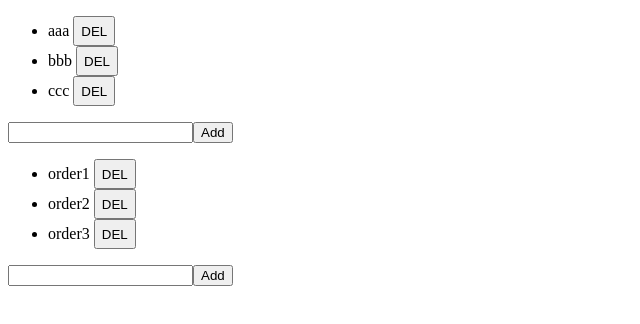
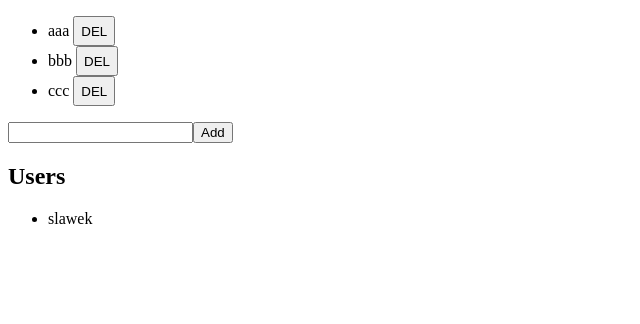
Before and after one commit to slawek367/vue_training, a Vue app in the folder my-app/: page / in a window 1280 px wide. Shown: the top 324 px of the page, without its empty margins (0-640 px from the left). Built offline with nearby package versions, Linux system fonts and the light colour scheme.

Commit message:
[#4.1] add store

```diff
--- a/my-app/package.json
+++ b/my-app/package.json
@@ -8,8 +8,10 @@
     "lint": "vue-cli-service lint"
   },
   "dependencies": {
+    "axios": "^0.18.0",
     "vee-validate": "^2.1.0-beta.8",
     "vue": "^2.5.17",
+    "vue-axios": "^2.1.3",
     "vue-uuid": "^1.0.0"
   },
   "devDependencies": {
--- /dev/null
+++ b/my-app/public/users.json
@@ -0,0 +1,3 @@
+[
+    {"id": 1, "name": "slawek"}
+]
--- a/my-app/src/App.vue
+++ b/my-app/src/App.vue
@@ -3,22 +3,36 @@
         <ProductList :itemList="itemList"
             @item-remove="onItemRemove"></ProductList>
         <ProductForm @add-product="addItem"></ProductForm>
+        <h2>Users</h2>
+        <UserList :users="sharedState.users"></UserList>
     </div>
 </template>
 
 <script>
+//        <OrderList @sort="order(items)"></OrderList>
 import uuid from 'uuid/v4';
 import VeeValidate from 'vee-validate';
 import Vue from 'vue';
 import ProductList from './components/ProductList';
 import ProductForm from './components/ProductForm';
+import OrderList from './components/OrderList';
+import UserList from './components/UserList';
+import axios from 'axios'
+import VueAxios from 'vue-axios'
+import store from './store/store'
+Vue.use(VueAxios, axios)
 Vue.use(VeeValidate);
 
 export default {
 //  name: "app",
   components: {
       ProductList,
-      ProductForm
+      ProductForm,
+      OrderList,
+      UserList
+  },
+  created() {
+    store.fetchUsers();
   },
   data() {
     return {
@@ -28,8 +42,9 @@ export default {
         { name: "aaa", id: 1 },
         { name: "bbb", id: 2 },
         { name: "ccc", id: 3 }
-      ]
-    };
+      ],
+      sharedState: store.state
+    }
   },
   methods: {
     addItem(item) {
@@ -53,6 +68,12 @@ export default {
     onItemRemove(itemId) {
       this.itemList = this.itemList.filter(el => el.id !== itemId);
     },
+    order(items) {
+      this.itemList = items;
+    },
+    onAddUser(user) {
+      store.addUser(user);
+    }
   }
 };
 </script>
--- /dev/null
+++ b/my-app/src/components/UserList.vue
@@ -0,0 +1,19 @@
+<template>
+  <div>
+    <ul>
+      <li v-for="p in users" :key="p.id">{{ p.name }}</li>
+    </ul>
+    <p v-if="!users.length">No users!</p>
+  </div>
+</template>
+
+<script>
+  export default {
+    name: "UserList",
+    props: {
+      users: {
+        type: Array,
+      }
+    }
+  }
+</script>
--- a/my-app/src/main.js
+++ b/my-app/src/main.js
@@ -9,6 +9,6 @@ new Vue({
   render: h => h(App)
 }).$mount('#app')
 
-new Vue({
-    render: h => h(Orders)
-}).$mount('#orders')
+//new Vue({
+    //render: h => h(Orders)
+//}).$mount('#orders')
--- /dev/null
+++ b/my-app/src/store/store.js
@@ -0,0 +1,15 @@
+import axios from 'axios';
+
+const store = {
+  state: {
+    users: []
+  },
+  async fetchUsers() {
+    this.state.users = await axios.get('users.json').then(res => res.data);
+  },
+  addUser(user) {
+    this.state.users.push(user);
+  }
+};
+
+export default store;
```
Also changed, not shown: 1 other file (tests, documents, lock files or other folders).
